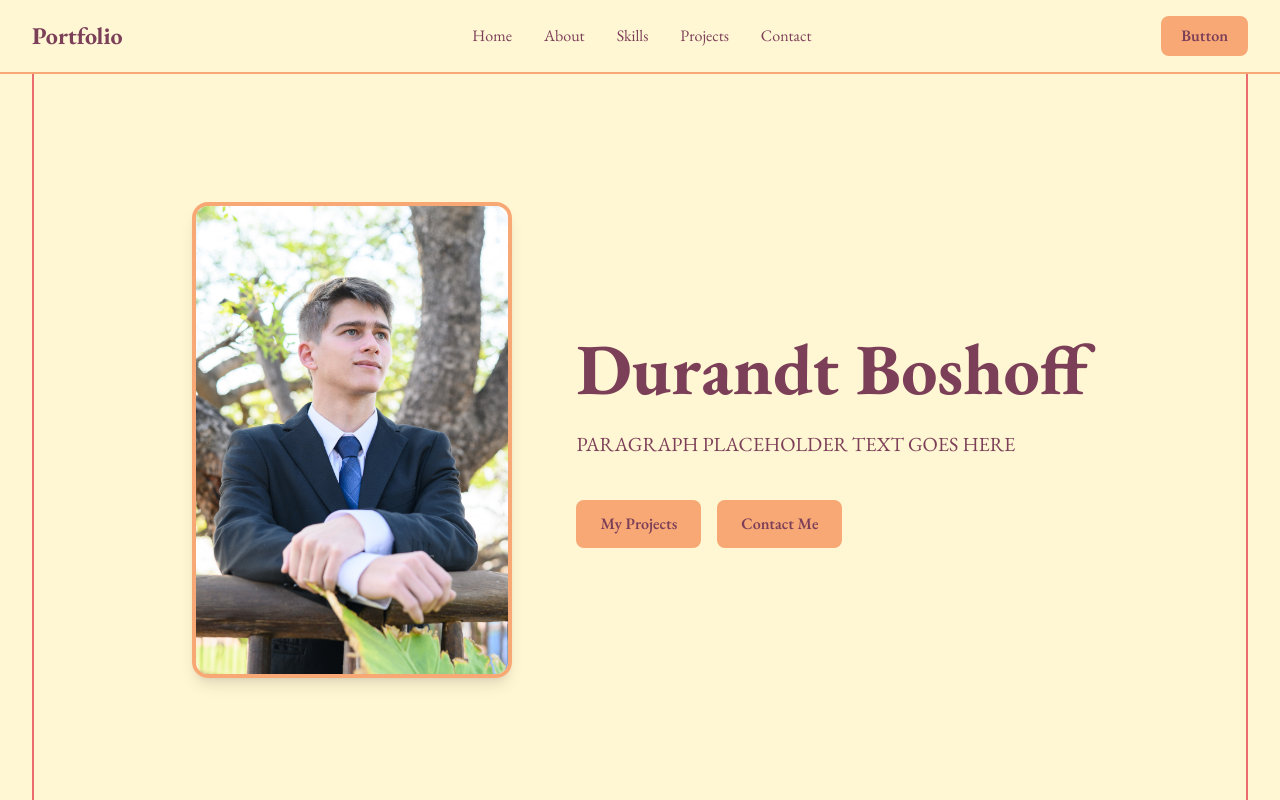
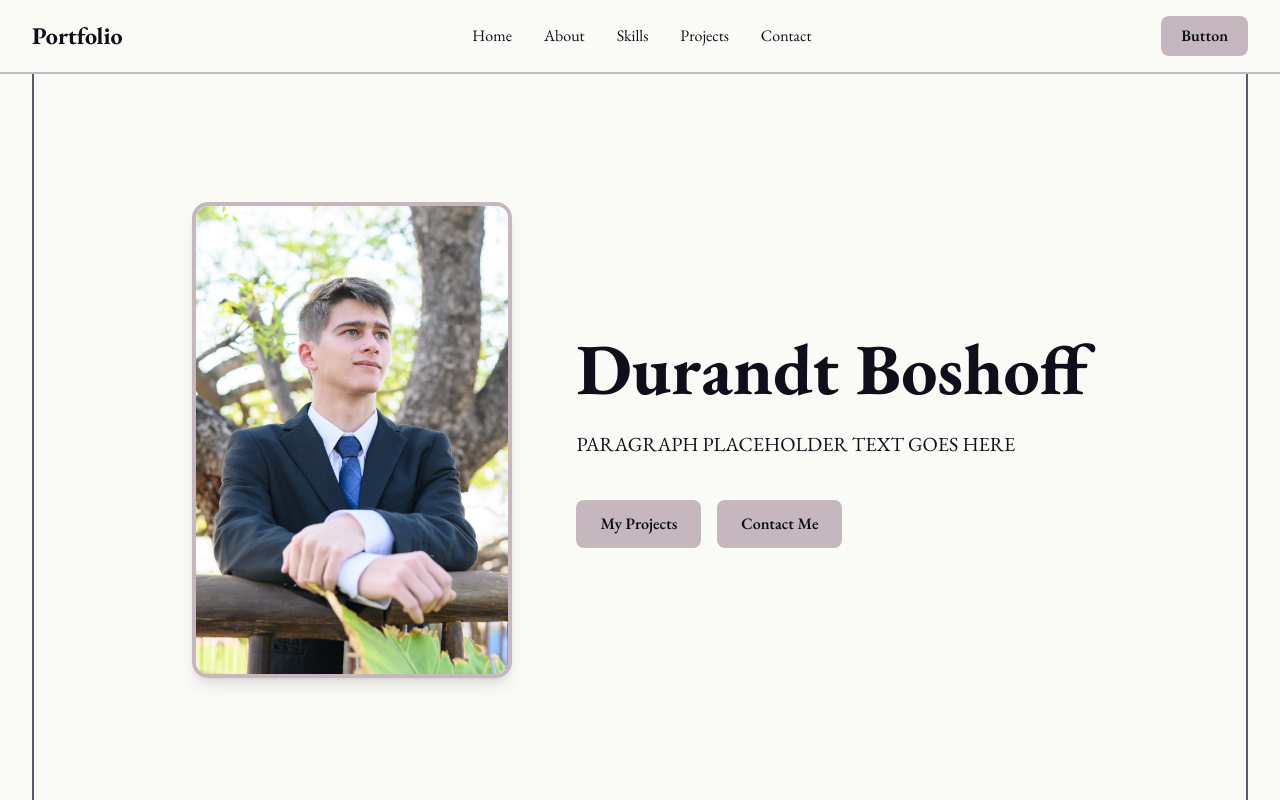
Before and after one commit to Durandt-Boshoff/Durandt-Portfolio, a React (Vite) app: page / in a window 1280 px wide. Shown: the top 800 px of the page. Built offline with nearby package versions, Linux system fonts and the light colour scheme.

Commit message:
feat: update styling for Contact and Home components with improved hover effects and consistent color scheme

```diff
--- a/src/components/contact.jsx
+++ b/src/components/contact.jsx
@@ -21,7 +21,7 @@ function Contact() {
 
                         <textarea placeholder="Your Idea" rows="7" className="w-full px-4 py-3 rounded-lg border-2 border-[var(--secondary)] bg-[var(--background)] outline-none focus:border-[var(--primary)] rezise-none" />
 
-                        <button type="submit" className="px-6 py-3 rounded-lg bg-[var(--secondary)] text-[var(--background)] font-semibold hover:opacity-80 transition">
+                        <button type="submit" className="px-6 py-3 rounded-lg bg-[var(--secondary)] text-[var(--text)] font-semibold hover:bg-[var(--primary)] hover:text-[var(--background)] transition">
                             Send Idea
                         </button>
 
--- a/src/components/home.jsx
+++ b/src/components/home.jsx
@@ -24,11 +24,11 @@ function Home() {
                 </p>
 
                 <div className="flex flex-col sm:flex-row gap-4 mt-10">
-                    <a href="#projects" className="px-6 py-3 rounded-lg bg-[var(--secondary)] text-[var(--text)] font-semibold hover:bg-[var(--primary)] transition">
+                    <a href="#projects" className="px-6 py-3 rounded-lg bg-[var(--secondary)] text-[var(--text)] font-semibold hover:bg-[var(--primary)] hover:text-[var(--background)] transition">
                         My Projects
                     </a>
 
-                    <a href="#contact" className="px-6 py-3 rounded-lg bg-[var(--secondary)] text-[var(--text)] font-semibold hover:bg-[var(--primary)] transition">
+                    <a href="#contact" className="px-6 py-3 rounded-lg bg-[var(--secondary)] text-[var(--text)] font-semibold hover:bg-[var(--primary)] hover:text-[var(--background)] transition">
                         Contact Me
                     </a>
                 </div>
--- a/src/index.css
+++ b/src/index.css
@@ -2,10 +2,10 @@
 @import "tailwindcss";
 
 :root {
-  --background: #fff6d3;
-  --text: #7c3f58;
-  --primary: #eb6b6f;
-  --secondary: #f8a875;
+  --background: #fafbf6;
+  --text: #0f0f1b;
+  --primary: #565a75;
+  --secondary: #c6b7be;
 }
 
 body {
```
